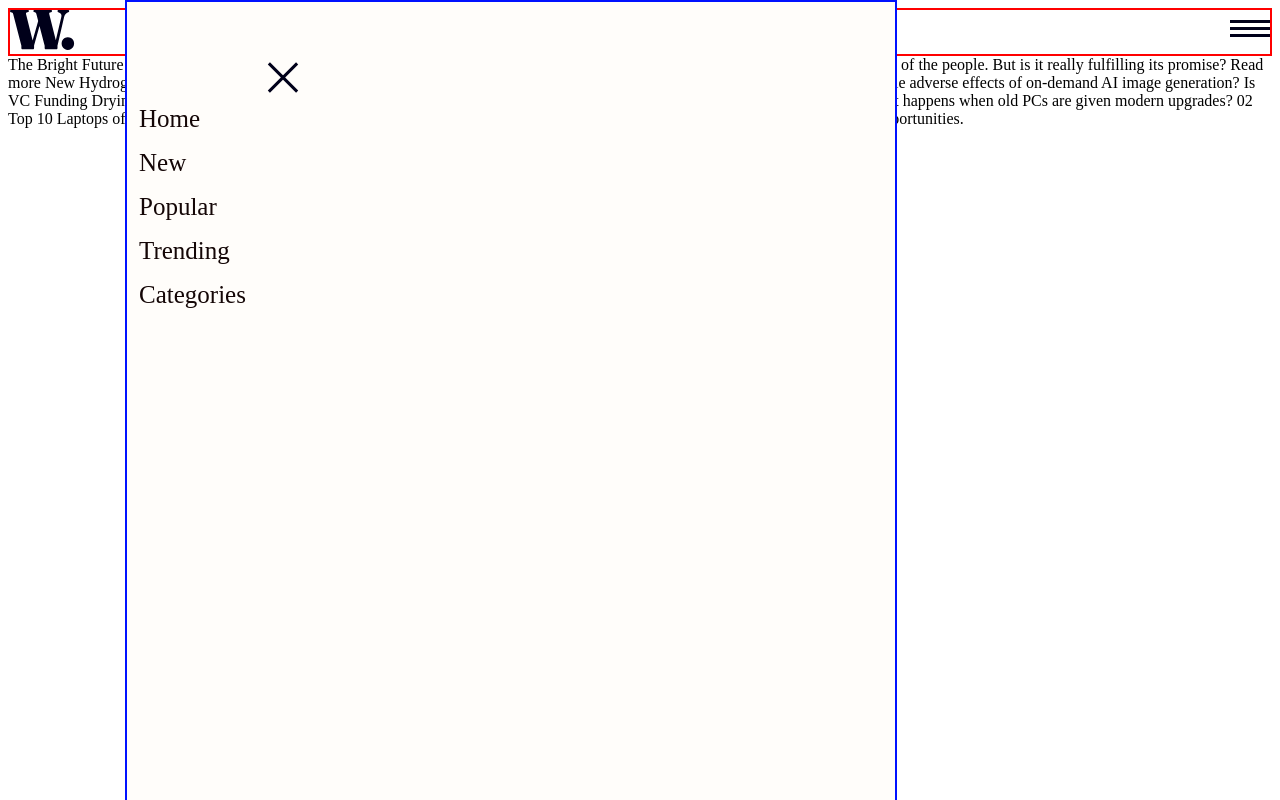
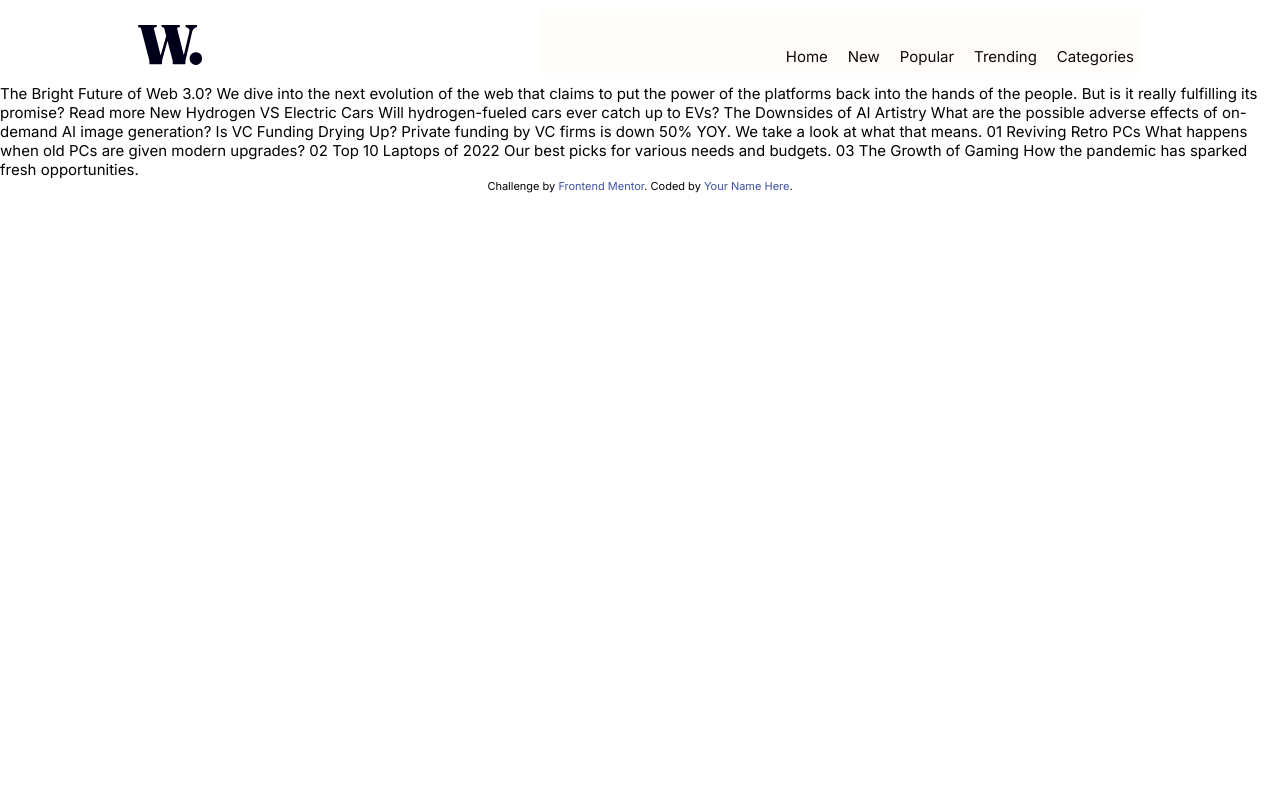
Before and after one commit to favour-dev/News-Homepage, a plain HTML site: page index.html in a window 1280 px wide. Drawn offline with Linux system fonts and the light colour scheme.

Commit message:
Finished Navigation Bar

```diff
--- a/index.html
+++ b/index.html
@@ -7,6 +7,9 @@
   <link rel="icon" type="image/png" sizes="32x32" href="./assets/images/favicon-32x32.png">
 
   <title>Frontend Mentor | News homepage</title>
+  <link rel="preconnect" href="https://fonts.googleapis.com">
+  <link rel="preconnect" href="https://fonts.gstatic.com" crossorigin>
+  <link href="https://fonts.googleapis.com/css2?family=Inter:wght@100..900&display=swap" rel="stylesheet">
 
   <!-- Feel free to remove these styles or customise in your own stylesheet 👍 -->
   <style>
@@ -21,24 +24,38 @@
     <div class="Navigation-Bar" >
       <div class="logo"><img src="./assets/images/logo.svg" alt="News Logo"></div>
       <div id="mobile-menu" class="Menu-items">
-        <img src="./assets/images/icon-menu-close.svg" class="closebtn" onclick="closeNav()">
-        <a href="">Home</a>
-        <a href="">New</a>
-        <a href="">Popular</a>
-        <a href="">Trending</a>
-        <a href="">Categories</a>
+        <div class="closebtn"><img src="./assets/images/icon-menu-close.svg"  id="closebutton" /></div>
+        <div class="menu">
+          <div><a href="">Home</a></div>
+          <div><a href="">New</a></div>
+          <div><a href="">Popular</a></div>
+          <div><a href="">Trending</a></div>
+          <div><a href="">Categories</a></div>
+        </div>
       </div>
-      <div class="Hamburger" ><img src="./assets/images/icon-menu.svg" alt="Menu Icon" onclick="openNav()"></div>
+      <div id="hamburger-icon" class="Hamburger" onclick="dropdown()"><img src="./assets/images/icon-menu.svg" alt="Menu Icon"></div>
     </div>
   </section>
 
   <script>
-    function openNav() {
-    document.getElementById("mobilemenu").style.width = "250px";
+    //Getting elemet by Id and storing it in a variable.
+    const hamburgerIcon = document.getElementById("mobile-menu");
+    const closeBtn = document.getElementById("closebutton")
+    function dropdown (){
+      // check if the menuitem is displayed or not.
+      //if it is, drop-down changes to hidden and vice versa
+      if(hamburgerIcon.className == "Menu-items"){
+          hamburgerIcon.style.display = "block"
+      }
+      // else{
+      //     hamburgerIcon.className = "Menu-items";
+      // }
     }
-    function closeNav() {
-    document.getElementById("mobilemenu").style.width = "0";
-    }
+    // To close the mobile menu
+    closeBtn.addEventListener('click', function() {
+      hamburgerIcon.style.display = "none"
+      console.log("Hi");
+  });
   </script>
 
   The Bright Future of Web 3.0?
--- a/style.css
+++ b/style.css
@@ -1,55 +1,86 @@
+*{
+    box-sizing: border-box;
+    margin: 0;
+    padding: 0;
+}
 body {
     background-color: rgb(255, 255, 255);
+    font-size: 15px;
+    font-family: "Inter", sans-serif;
+    font-optical-sizing: auto;
+    font-weight: 400;
+    font-style: normal;
+    font-variation-settings:"slnt" 0;
 }
-#Container{
-    margin: auto;
+/* Mobile Navigation */
+a{
+    text-decoration: none;
+    /* padding: 10px; */
 }
 .Navigation-Bar{
     display: flex;
     justify-content: space-between;
-    border: 2px solid red;
+    margin: 10px;
 }
-/* a{
-    text-decoration: none;
-    padding: 10px;
-} */
 .Menu-items{
+    display: none;
     height:100%;
     width: 60%;
     position: fixed;
     z-index: 1;
     top: 0;
-    left:125px;
+    right:0px;
     background-color:hsl(36, 100%, 99%);
-    border: 2px solid rgb(0, 17, 255);
     transition: 0.5s;
     padding-top: 60px;
 }
+.menu{
+    margin-top: 25px;
+}
 .Menu-items a{
-    padding: 8px 8px 8px 12px;
-    font-size: 25px;
-    text-decoration: none;
+    padding: 12px 8px 8px 12px;
     color: #140606;
     display: block;
     transition: 0.3s;
 }
 .closebtn{
-    margin-left: 140px;
+    position: fixed;
+    z-index: 1;
+    top: 0;
+    right:10px;
+    margin-bottom: 20px;
+    padding-top: 20px;
 }
 .Hamburger{
     margin-top: 10px;
 }
 
-@media screen and (min-width: 1440px) {
+/* End of Mobile Navigation Bar */
+@media screen and (min-width: 1024px) {
+    /* Desktop Navigation */
     #Container{
         margin: auto;
         width: 80%;
     }
-    /* .Menu-items{
+    .logo{
+        padding-top: 15px;
+    }
+    .Menu-items{
         display: block;
-        margin-top: 10px;
-    } */
+        position: relative;
+        padding-top: 0;
+    }
+    .menu{
+      display: flex;
+      justify-content:flex-end
+
+
+    }
     .Hamburger{
         display: none;
     }
+    .closebtn{
+        display: none;
+    }
+    /* End of Desktop Navigation Bar */
 }
```
